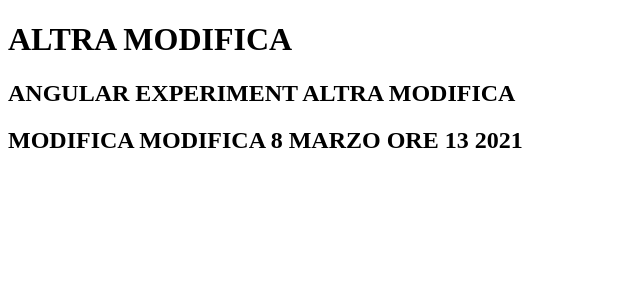
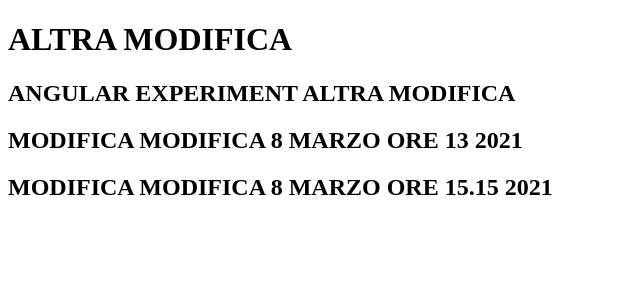
Before and after one commit to StefanoSpreghini/esercizioAngular, an Angular app in the folder helloworld2/: page / in a window 1280 px wide. Shown: the top 300 px of the page, without its empty margins (0-640 px from the left). Built offline with nearby package versions, Linux system fonts and the light colour scheme.

Commit message:
modifica 15.15

```diff
--- a/helloworld2/src/app/app.component.html
+++ b/helloworld2/src/app/app.component.html
@@ -1,3 +1,4 @@
 <h1>ALTRA MODIFICA</h1>
 <h2>ANGULAR EXPERIMENT ALTRA MODIFICA</h2>
 <h2>MODIFICA MODIFICA 8 MARZO ORE 13 2021</h2>
+<h2>MODIFICA MODIFICA 8 MARZO ORE 15.15 2021</h2>
```
